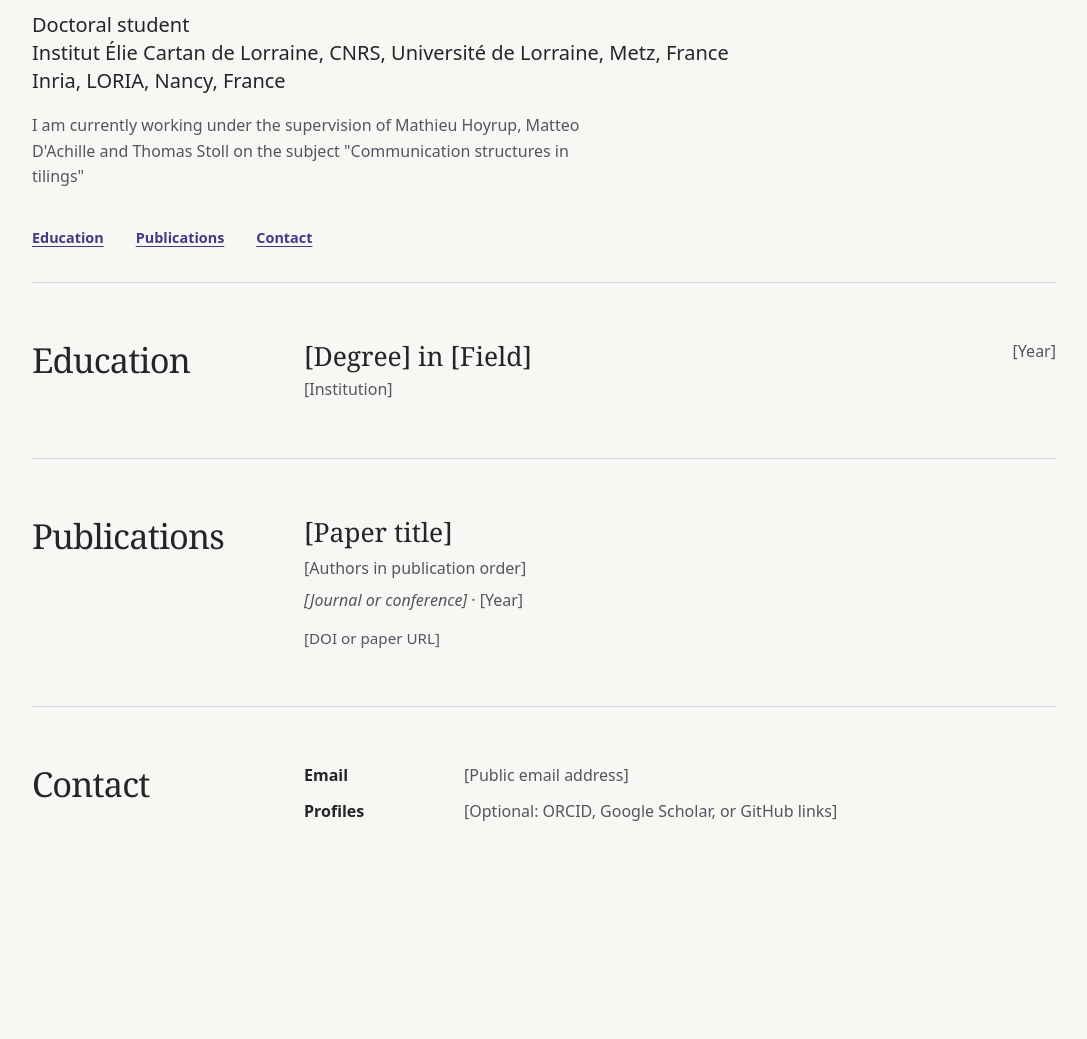
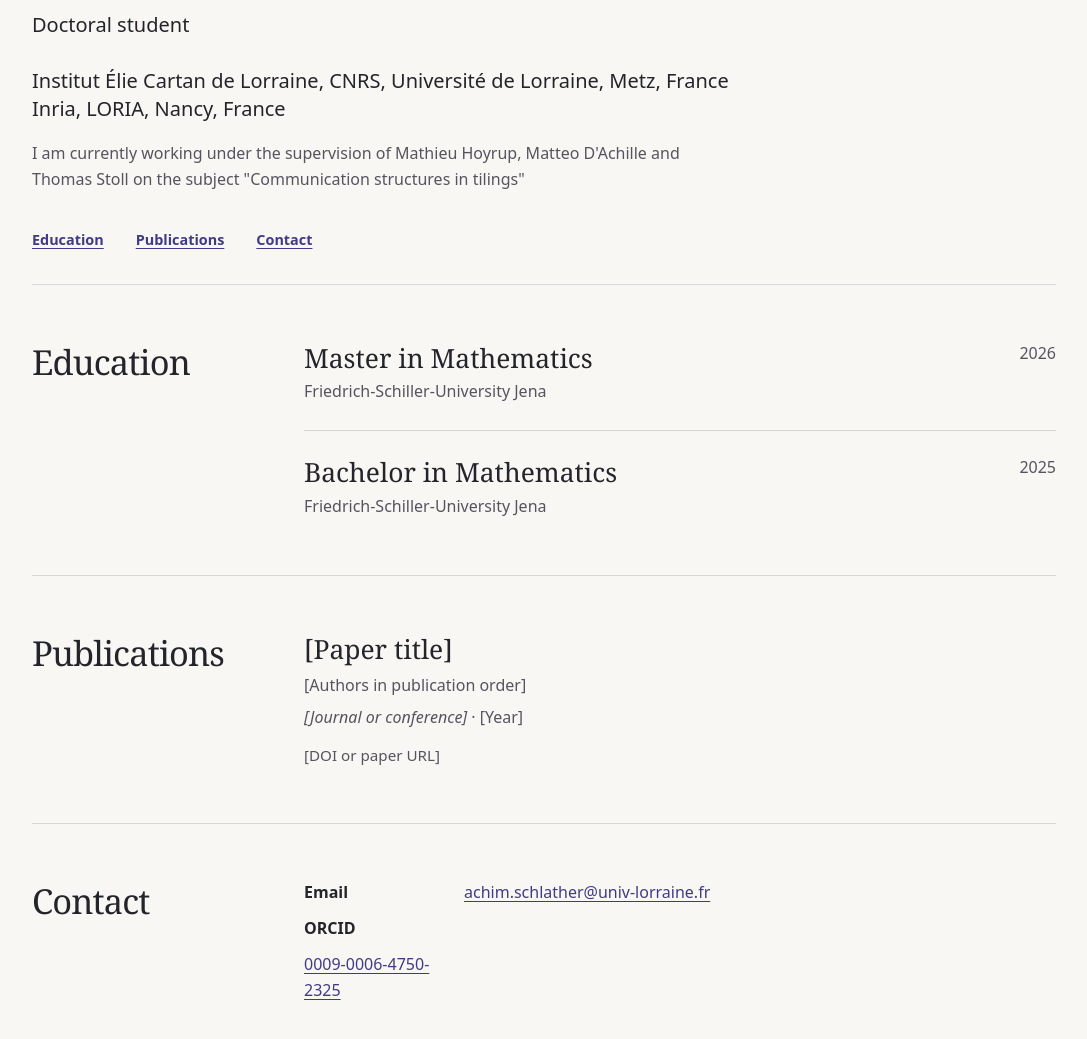
Before and after one commit to AchimSchlather/AchimSchlather.github.io, a plain HTML site: page index.html in a window 1280 px wide. Shown: the part 183-1222 px from the top of the page, without its empty margins (96-1183 px from the left). Before the commit the page ends 1064 px from the top, so only its background shows below. Drawn offline with Linux system fonts and the light colour scheme.

Commit message:
Update education and contact information in index.html

```diff
--- a/index.html
+++ b/index.html
@@ -66,7 +66,7 @@
     }
 
     .bio {
-      max-width: 62ch;
+      max-width: 75ch;
       margin-top: 1.15rem;
       color: var(--muted);
     }
@@ -154,7 +154,7 @@
   <div class="page">
     <header class="intro">
       <h1>Achim Schlather</h1>
-      <p class="affiliation">Doctoral student<br>Institut Élie Cartan de Lorraine, CNRS, Université de Lorraine, Metz, France<br>Inria, LORIA, Nancy, France</p>
+      <p class="affiliation">Doctoral student<br><br>Institut Élie Cartan de Lorraine, CNRS, Université de Lorraine, Metz, France<br>Inria, LORIA, Nancy, France</p>
       <p class="bio">I am currently working under the supervision of Mathieu Hoyrup, Matteo D'Achille and Thomas Stoll on the subject "Communication structures in tilings"</p>
 
       <nav aria-label="Page sections">
@@ -173,10 +173,17 @@
           <!-- Fill in one list item per degree. Copy this entire li for each additional entry. -->
           <li class="education-entry">
             <div>
-              <h3>[Degree] in [Field]</h3>
-              <p class="details">[Institution]</p>
+              <h3>Master in Mathematics</h3>
+              <p class="details">Friedrich-Schiller-University Jena</p>
             </div>
-            <p class="year">[Year]</p>
+            <p class="year">2026</p>
+          </li>
+          <li class="education-entry">
+            <div>
+              <h3>Bachelor in Mathematics</h3>
+              <p class="details">Friedrich-Schiller-University Jena</p>
+            </div>
+            <p class="year">2025</p>
           </li>
         </ul>
       </section>
@@ -200,12 +207,10 @@
       <section class="section" id="contact" aria-labelledby="contact-heading">
         <h2 id="contact-heading">Contact</h2>
         <dl class="contact">
-          <!-- Replace the email placeholder with <a href="mailto:[Public email address]">[Public email address]</a>. -->
           <dt>Email</dt>
-          <dd class="placeholder">[Public email address]</dd>
-          <!-- Add one dt/dd pair per profile, with a service name and a link, or remove this optional pair. -->
-          <dt>Profiles</dt>
-          <dd class="placeholder">[Optional: ORCID, Google Scholar, or GitHub links]</dd>
+          <dd class="placeholder"><a href="mailto:achim.schlather@univ-lorraine.fr">achim.schlather@univ-lorraine.fr</a></dd>
+          <dt>ORCID</dt>
+          <dd></dd><a href="https://orcid.org/0009-0006-4750-2325">0009-0006-4750-2325</a></dd>
         </dl>
       </section>
     </main>
```
